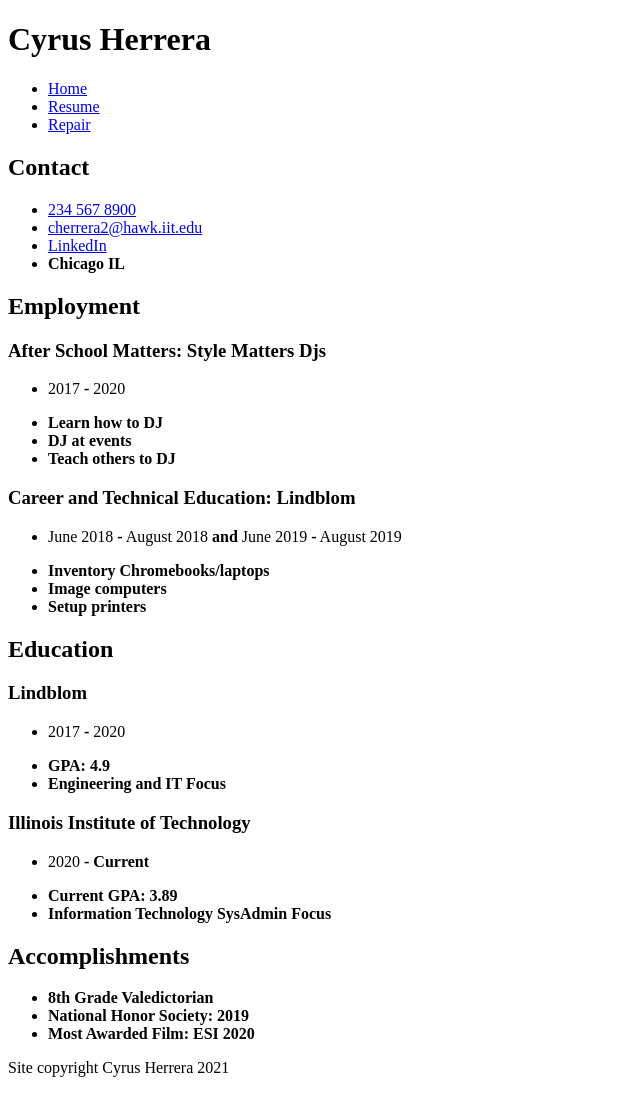
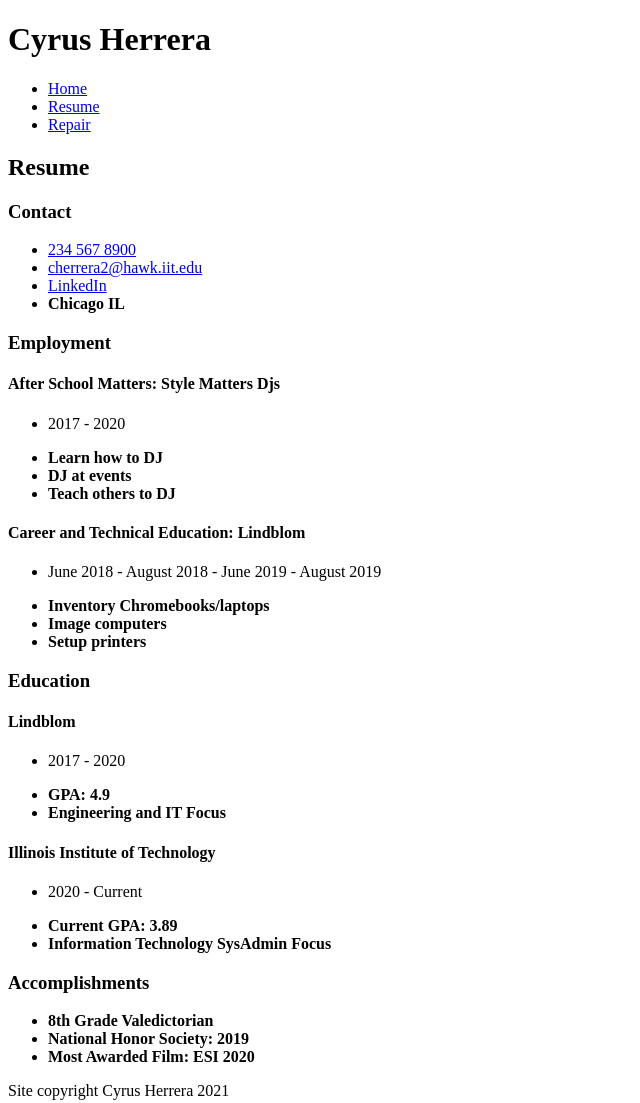
Before and after one commit to cherrera2/proj-1, a plain HTML site: page resume/index.html in a window 1280 px wide. Shown: the whole page, without its empty margins (0-640 px from the left). Drawn offline with Linux system fonts and the light colour scheme.

Commit message:
Update html to make it more semantic and add content to home page

```diff
--- a/resume/index.html
+++ b/resume/index.html
@@ -16,9 +16,13 @@
       </nav>
     </header>
       <main id="content">
-        <article id="contact">
+        <article id="resume">
           <header class="h-card">
-            <h2>Contact</h2>
+            <h2>Resume</h2>
+          </header>
+          <section id="contact">
+            <header class="h-card">
+              <h3>Contact</h3>
               <ul>
                 <li>
                   <a class="p-tel" href="tel:+1-234-567-8900">
@@ -41,18 +45,19 @@
                 </li>
               </ul>
             </header>
-        </article>
-        <article id="employment">
+          </section>
+          <section id="employment">
             <header class="h-card">
-            <h2>Employment</h2>
-            <article id="asm">
+              <h3>Employment</h3>
+            </header>
+            <section id="asm">
               <header class="employer">
-                <h3>After School Matters: Style Matters Djs</h3>
+                <h4>After School Matters: Style Matters Djs</h4>
                 <ul>
                   <li>
                     <p>
                       <time datetime="2017-08-28">2017</time>
-                      <b>-</b>
+                      -
                       <time datetime="2020-06-05">2020</time>
                     </p>
                   </li>
@@ -67,20 +72,20 @@
                   </li>
                 </ul>
               </header>
-            </article>
-            <article id="cte">
+            </section>
+            <section id="cte">
               <header class="employer">
-                <h3>Career and Technical Education: Lindblom</h3>
+                <h4>Career and Technical Education: Lindblom</h4>
                 <ul>
                   <li>
                     <p>
                       <time datetime="2017-06-25">June 2018</time>
-                      <b>-</b>
+                      -
                       <time datetime="2020-08-10">August 2018</time>
-                      <b>and</b>
+                      -
                       <time datetime="2017-06-24">June 2019</time>
-                      <b>-</b>
-                      <time datetime="2020-08-9">August 2019</time>
+                      -
+                      <time datetime="2020-08-09">August 2019</time>
                     </p>
                   </li>
                   <li>
@@ -94,20 +99,20 @@
                   </li>
                 </ul>
               </header>
-            </article>
+            </section>
+          </section>
+          <section id="education">
+            <header class="h-card">
+              <h3>Education</h3>
             </header>
-        </article>
-        <article id="education">
-          <header class="h-card">
-            <h2>Education</h2>
-            <article id="lindblom">
+            <section id="lindblom">
               <header class="school">
-                <h3>Lindblom</h3>
+                <h4>Lindblom</h4>
                 <ul>
                   <li>
                     <p>
                       <time datetime="2017-08-28">2017</time>
-                      <b>-</b>
+                      -
                       <time datetime="2020-06-05">2020</time>
                     </p>
                   </li>
@@ -119,15 +124,15 @@
                   </li>
                 </ul>
               </header>
-            </article>
-            <article id="iit">
+            </section>
+            <section id="iit">
               <header class="school">
-                <h3>Illinois Institute of Technology</h3>
+                <h4>Illinois Institute of Technology</h4>
                 <ul>
                   <li>
                     <p>
                       <time datetime="2020-08-24">2020</time>
-                      <b>- Current</b>
+                      - Current
                     </p>
                   </li>
                   <li>
@@ -138,12 +143,11 @@
                   </li>
                 </ul>
               </header>
-            </article>
-          </header>
-        </article>
-        <article id="accomplishments">
+            </section>
+          </section>
+          <section id="accomplishments">
             <header class="h-card">
-            <h2>Accomplishments</h2>
+              <h3>Accomplishments</h3>
               <ul>
                 <li>
                   <b>8th Grade Valedictorian</b>
@@ -156,6 +160,7 @@
                 </li>
               </ul>
             </header>
+          </section>
         </article>
       </main>
     <footer id="footer">
```
Also changed, not shown: index.html (+20 -5 lines), repair/index.html (+16 -11 lines). Lines whose indentation alone changed are shown as unchanged.
